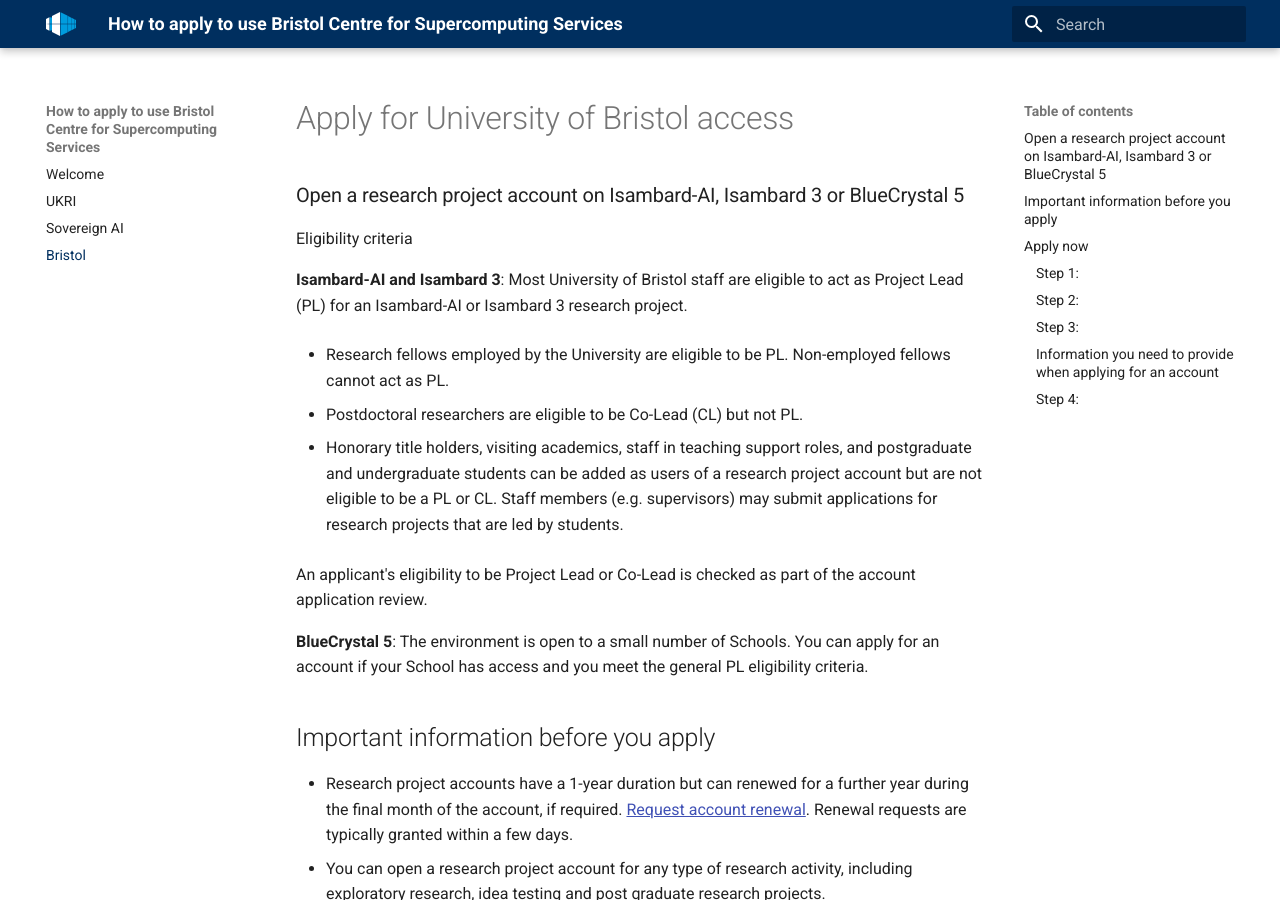
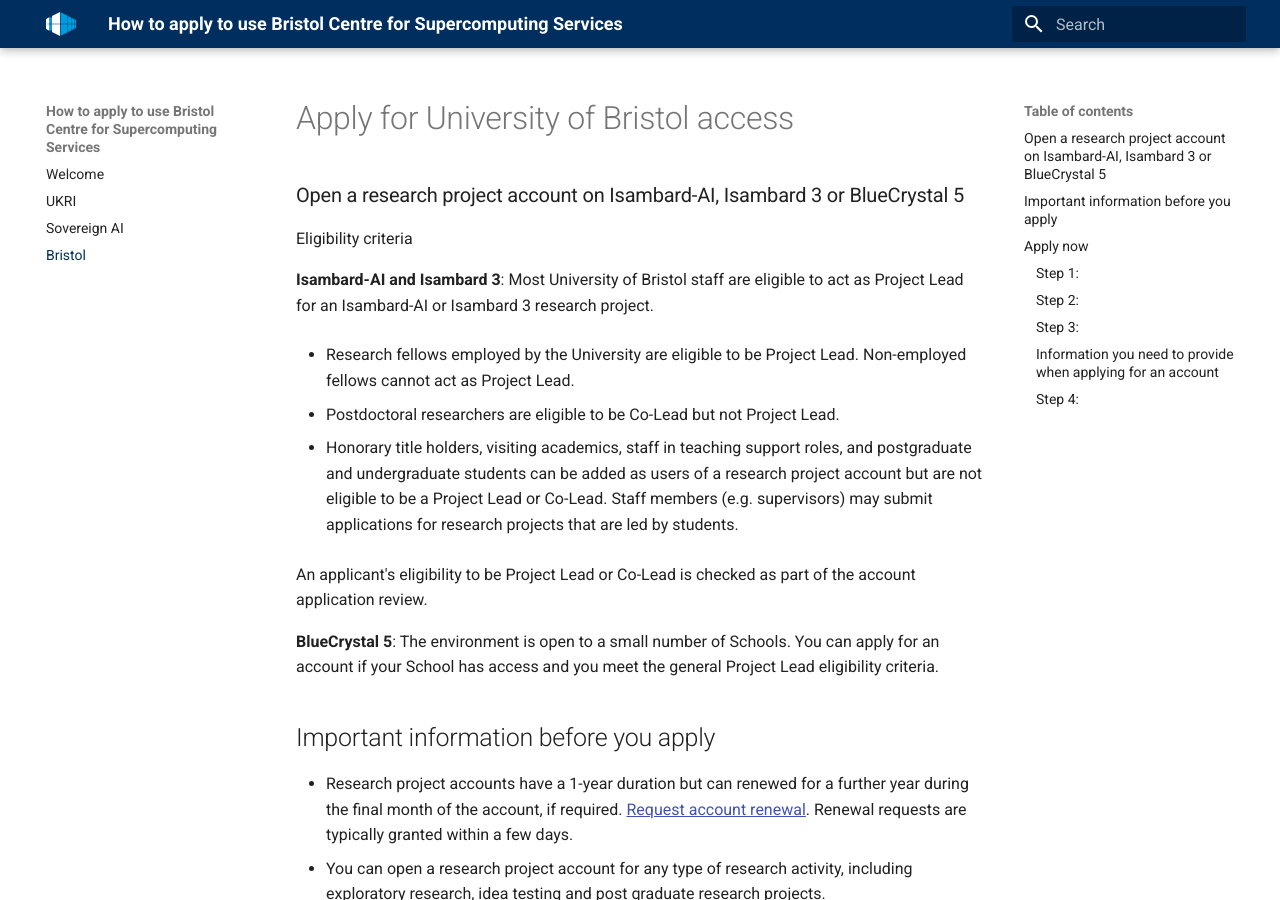
Before and after one commit to isambard-sc/apply.isambard.ac.uk, an MkDocs documentation site: the page built from docs/bristol/index.md, in a window 1280 px wide and 900 px high. Built offline with MkDocs 1.6.1 and Material for MkDocs 9.7.7, drawn with Linux system fonts in a browser that asks for light colours.

Commit message:
Update index.md

```diff
--- a/docs/bristol/index.md
+++ b/docs/bristol/index.md
@@ -9,17 +9,17 @@
 
 Eligibility criteria
 
-**Isambard-AI and Isambard 3**: Most University of Bristol staff are eligible to act as Project Lead (PL) for an Isambard-AI or Isambard 3 research project.
+**Isambard-AI and Isambard 3**: Most University of Bristol staff are eligible to act as Project Lead for an Isambard-AI or Isambard 3 research project.
 
-- Research fellows employed by the University are eligible to be PL. Non-employed fellows cannot act as PL.
+- Research fellows employed by the University are eligible to be Project Lead. Non-employed fellows cannot act as Project Lead.
 
-- Postdoctoral researchers are eligible to be Co-Lead (CL) but not PL.
+- Postdoctoral researchers are eligible to be Co-Lead but not Project Lead.
 
-- Honorary title holders, visiting academics, staff in teaching support roles, and postgraduate and undergraduate students can be added as users of a research project account but are not eligible to be a PL or CL. Staff members (e.g. supervisors) may submit applications for research projects that are led by students.
+- Honorary title holders, visiting academics, staff in teaching support roles, and postgraduate and undergraduate students can be added as users of a research project account but are not eligible to be a Project Lead or Co-Lead. Staff members (e.g. supervisors) may submit applications for research projects that are led by students.
 
 An applicant's eligibility to be Project Lead or Co-Lead is checked as part of the account application review.
 
-**BlueCrystal 5**: The environment is open to a small number of Schools. You can apply for an account if your School has access and you meet the general PL eligibility criteria.
+**BlueCrystal 5**: The environment is open to a small number of Schools. You can apply for an account if your School has access and you meet the general Project Lead eligibility criteria.
 
 ## Important information before you apply
 
```
